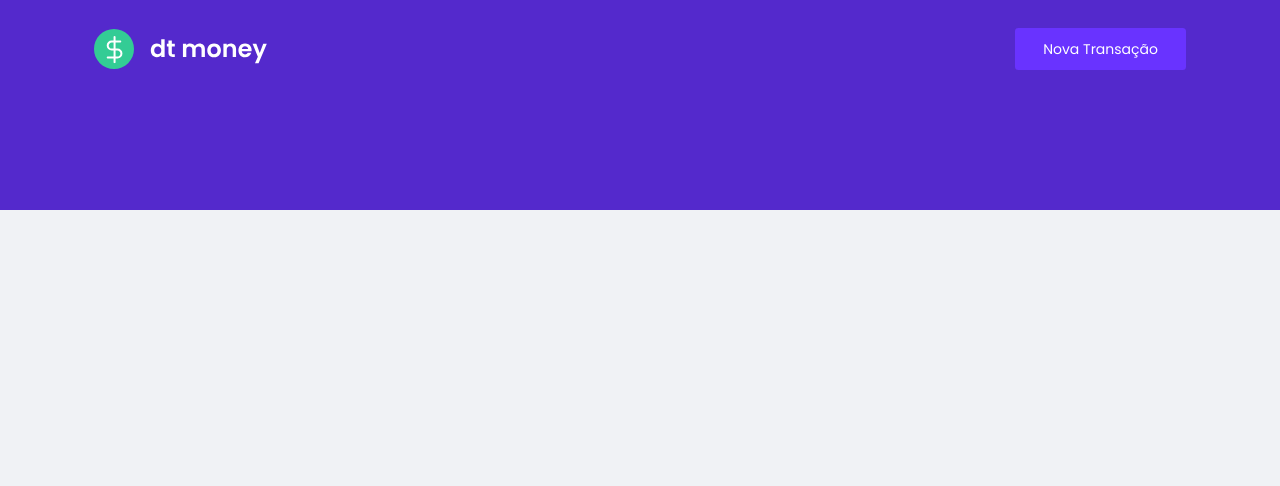
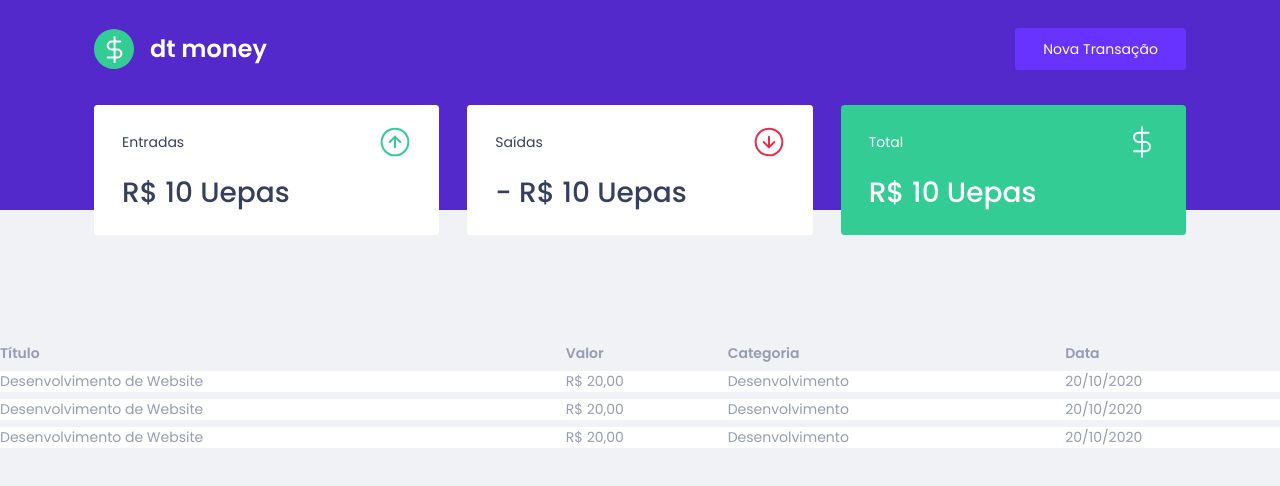
Before and after one commit to GustavoCarv/DT-Money, a React (Create React App) app: page / in a window 1280 px wide. Shown: the top 486 px of the page. Built offline with nearby package versions, Linux system fonts and the light colour scheme.

Commit message:
avanço nos estilos do corpo do site

```diff
--- a/public/index.html
+++ b/public/index.html
@@ -8,7 +8,7 @@
 
   <link rel="preconnect" href="https://fonts.gstatic.com" crossorigin>
   <title>React App</title>
-  <link href="https://fonts.googleapis.com/css2?family=Poppins:wght@400;600&display=swap" rel="stylesheet">
+  <link href="https://fonts.googleapis.com/css2?family=Poppins:wght@400;500;600&display=swap" rel="stylesheet">
 </head>
 
 <body>
--- a/src/App.tsx
+++ b/src/App.tsx
@@ -1,12 +1,14 @@
 import {GlobalStyle} from './styles/global';
 import {Header} from './components/header/index';
 import {Dashboard} from './components/dashboard/index';
+import {TransactionTable} from './components/transactionTable/index'
 
 function App() {
   return (
     <div className="App">
       <Header />
       <Dashboard />
+      <TransactionTable />
       <GlobalStyle />
     </div>
   );
--- a/src/components/summary/index.tsx
+++ b/src/components/summary/index.tsx
@@ -1,7 +1,35 @@
+import {SummaryContainer} from "./styles"
+import entradaImg from '../../assets/Entradas.svg'
+import saidaImg from '../../assets/Saídas.svg'
+import TotalImg from '../../assets/Total.svg'
+
 export function Summary(){
 
     return(
         <>
+        <SummaryContainer>
+            <div>
+                <header>
+                    <p>Entradas</p>
+                    <img src={entradaImg} alt="Entradas" />
+                </header>
+                <strong> R$ 10 Uepas    </strong>
+            </div>
+            <div>
+                <header>
+                    <p>Saídas</p>
+                    <img src={saidaImg} alt="Entradas" />
+                </header>
+                <strong> - R$ 10 Uepas    </strong>
+            </div>
+            <div>
+                <header>
+                    <p>Total</p>
+                    <img src={TotalImg} alt="Entradas" />
+                </header>
+                <strong> R$ 10 Uepas    </strong>
+            </div>
+        </SummaryContainer>
         </>
     )
  }
--- a/src/components/summary/styles.ts
+++ b/src/components/summary/styles.ts
@@ -0,0 +1,34 @@
+import styled from "styled-components";
+
+export const SummaryContainer = styled.div`
+    display: grid;
+    grid-template-columns: repeat(3, 1fr);
+    gap:2rem;
+    margin-top: -10rem;
+
+    div{
+        background: var(--shape);
+        padding: 1.5rem 2rem;
+        border-radius: 0.25rem;
+        color: var(--text-title);
+
+        header{
+            display: flex;
+            align-items: center;
+            justify-content: space-between;
+        }
+
+        strong{
+            display: block;
+            margin-top:1rem;
+            font-size: 2rem;
+            line-height: 3rem;
+            font-weight: 500;
+        }
+    }
+
+    div:last-child{
+        background: var(--green);
+        color:#FFF;
+    }
+`
--- /dev/null
+++ b/src/components/transactionTable/index.tsx
@@ -0,0 +1,37 @@
+import {TransactionContainer} from "./styles"
+
+export function TransactionTable() {
+  return (
+    <TransactionContainer>
+      <table>
+          <thead>
+              <tr>
+                  <th>Título</th>
+                  <th>Valor</th>
+                  <th>Categoria</th>
+                  <th>Data</th>
+              </tr>
+          </thead>
+          <tbody>
+              <tr>
+                  <td>Desenvolvimento de Website</td>
+                  <td>R$ 20,00</td>
+                  <td>Desenvolvimento</td>
+                  <td>20/10/2020</td>
+              </tr>
+              <tr>
+                  <td>Desenvolvimento de Website</td>
+                  <td>R$ 20,00</td>
+                  <td>Desenvolvimento</td>
+                  <td>20/10/2020</td>
+              </tr>
+              <tr>
+                  <td>Desenvolvimento de Website</td>
+                  <td>R$ 20,00</td>
+                  <td>Desenvolvimento</td>
+                  <td>20/10/2020</td>
+              </tr>
+          </tbody>
+      </table>
+    </TransactionContainer>
+  )} ;
--- /dev/null
+++ b/src/components/transactionTable/styles.ts
@@ -0,0 +1,26 @@
+import styled from "styled-components";
+
+export const TransactionContainer = styled.div`
+    margin-top: 4rem;
+
+    table {
+        width: 100%;
+        border-spacing: 0 0.5rem;
+
+        thead {
+            color: var(--text-body);
+            font-weight: 400;
+            padding: 1rem 2rem;
+            text-align: left;
+            line-height: 1.5rem;
+        }
+        tbody{
+            padding: 1rem 2rem;
+            border: 0;
+            background: var(--shape);
+            color: var(--text-body);
+            border-radius: 0.2rem;
+        }
+    }
+
+`
--- a/src/styles/global.ts
+++ b/src/styles/global.ts
@@ -5,6 +5,7 @@ export const GlobalStyle = createGlobalStyle`
         --background: #F0F2F5;
         --red: #E52E4D;
         --blue: #5429CC;
+        --green: #33CC95;
 
         --blue-light: #6933FF;
 
```
